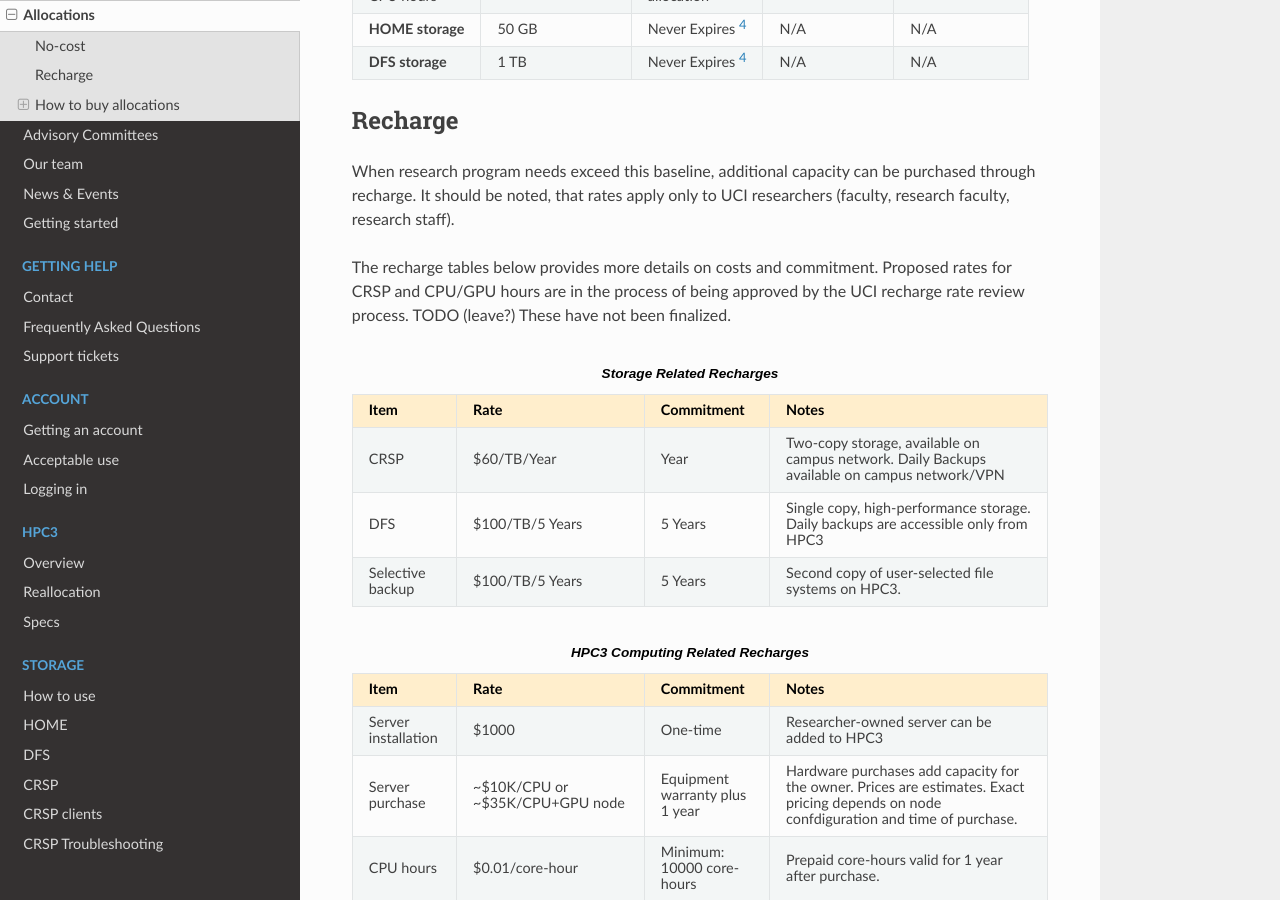
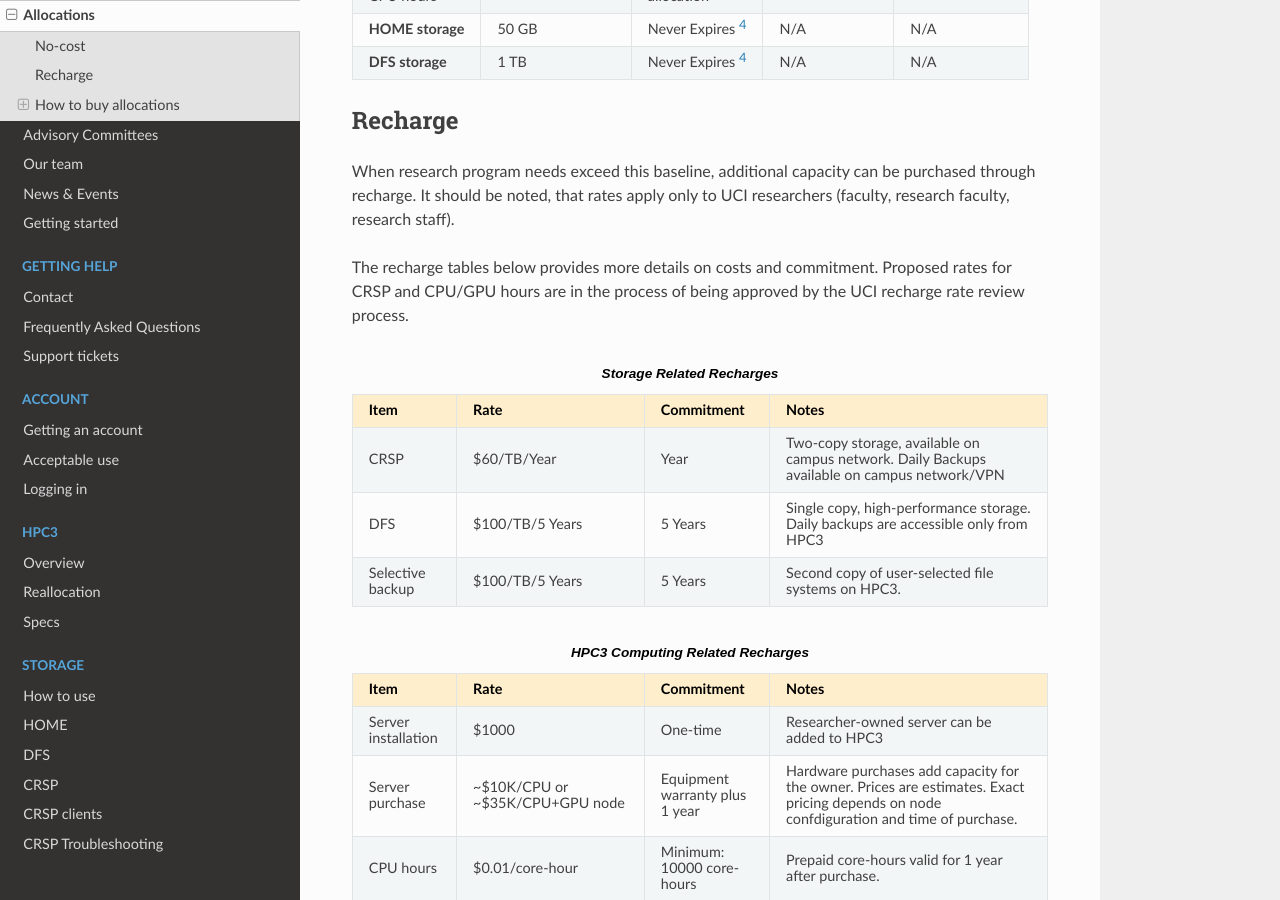
Before and after one commit to RCIC-UCI-Public/website-rcic, a Sphinx documentation site: the page built from docs/source/about/allocations.rst, in a window 1280 px wide and 900 px high, scrolled down 1346 px. Built offline with Sphinx 7.4.7 and the Read the Docs theme 2.0.0, drawn with Linux system fonts in a browser that asks for light colours.

Commit message:
resolve TODO placeholders

```diff
--- a/docs/source/about/allocations.rst
+++ b/docs/source/about/allocations.rst
@@ -89,7 +89,9 @@
 
 The recharge tables below provides more details on costs and commitment.
 Proposed rates for CRSP and CPU/GPU hours are in the process of being approved by the UCI recharge
-rate review process. TODO (leave?) These have not been finalized.
+rate review process.
+
+.. TODO (leave?) These have not been finalized.
 
 .. _recharge storage rates:
 
```
Also changed, not shown: docs/source/hpc3/specs.rst (+10 -14 lines).
